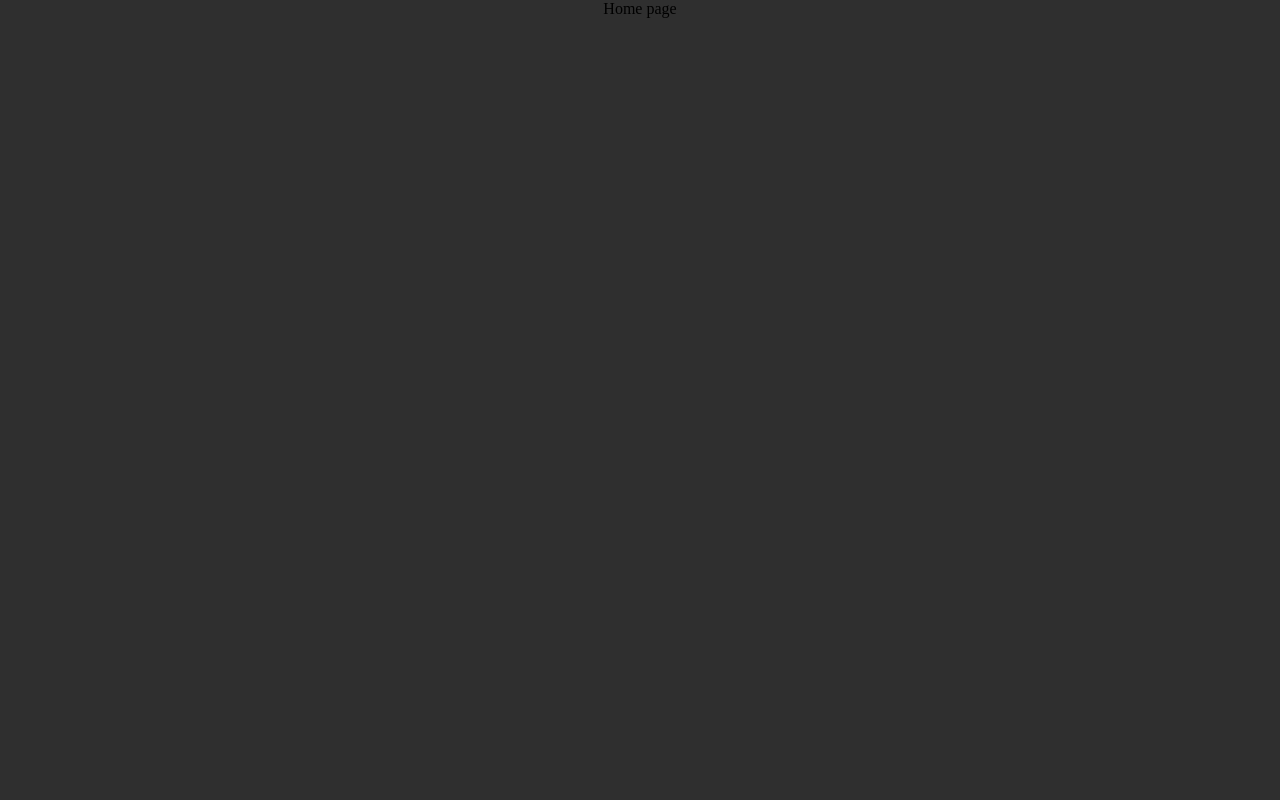
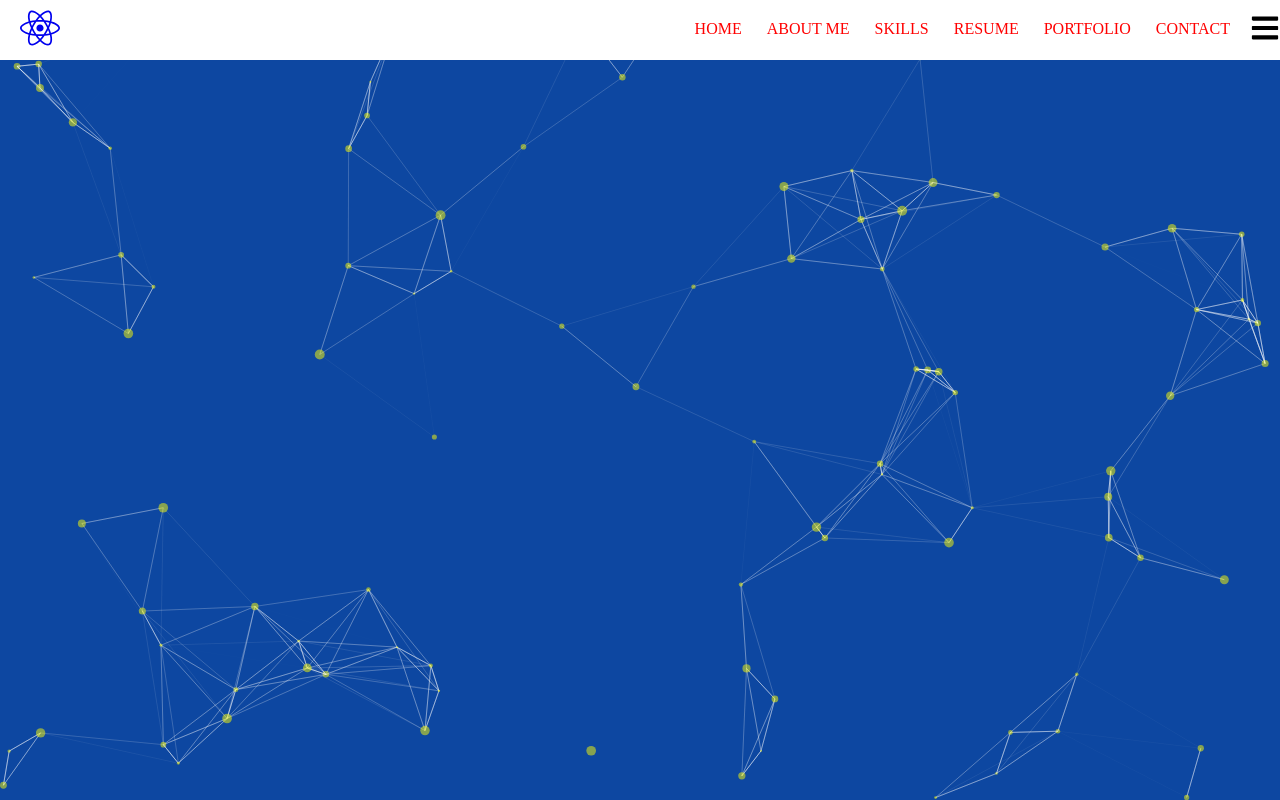
Before and after one commit to SureshReddy-Peram/my-react-portfolio, a React (Create React App) app: page / in a window 1280 px wide. Built offline with nearby package versions, Linux system fonts and the light colour scheme; a web font is replaced by a local one.

Commit message:
feature/animation added

```diff
--- a/package.json
+++ b/package.json
@@ -9,6 +9,7 @@
     "rc-progress": "^3.4.1",
     "react": "^18.2.0",
     "react-dom": "^18.2.0",
+    "react-icons": "^4.7.1",
     "react-router-dom": "^6.8.1",
     "react-scripts": "5.0.1",
     "react-simple-animate": "^3.5.2",
--- a/src/App.js
+++ b/src/App.js
@@ -1,19 +1,50 @@
 import './App.css';
-import {Routes,Route} from 'react-router-dom';
+import {Routes,Route,useLocation} from 'react-router-dom';
 import Home from './containers/home';
 import About from './containers/about';
 import Resume from './containers/resume';
 import Portfolio from './containers/portfolio';
 import Skills from './containers/skills';
 import Contact from './containers/contact';
+import Navbar from './components/navBar';
+import Particles from 'react-tsparticles';
+import {loadFull} from 'tsparticles';
+// import my_obj from "./utils/particle.json"
+//const particle = require("../utils/particle.json");
+import particle from "./utils/particle";
+import {useCallback} from 'react';
+
 
 function App() {
+
+        const location = useLocation();
+        console.log(location);
+
+        const showParticleJsInHomePage = location.pathname === "/";
+
+    const particlesInit = useCallback(async (main)=>{
+      console.log(main);
+      // you can initiate the tsParticles instance (engine) here, adding custom shapes or presets
+      // this loads the tsparticles package bundle, it's the easiest method for getting everything ready
+      // starting from v2 you can add only the features you need reducing the bundle size
+      await loadFull(main);
+    }, []);
+    const particlesLoaded =useCallback( async container => {
+      await console.log(container);
+  }, []);
+
+
+
   return (
     <div className="App">
       {/* particles js */}
 
+      {
+        showParticleJsInHomePage &&
+        <Particles id="tsparticles" init={particlesInit}  options={particle} loaded={particlesLoaded} />
+      }
       {/* navbar */}
-
+        <Navbar />
       {/* main page content */}
 
       {/* routings */}
--- a/src/components/navBar/index.jsx
+++ b/src/components/navBar/index.jsx
@@ -1,10 +1,72 @@
-import React from 'react';
+import React, {useState} from 'react';
+import {Link} from 'react-router-dom';
+import {FaBars,FaReact} from 'react-icons/fa';
+import {HiX} from 'react-icons/hi';
+import './styles.scss';
 
-const NavBar = ()=>{
+
+const data = [ {
+               label:'HOME',
+               to:'/'
+               },
+               {
+                label:'ABOUT ME',
+                to:'/about'
+                },
+                {
+                    label:'SKILLS',
+                    to:'/skills'
+                },
+                {
+                    label:'RESUME',
+                    to:'/resume'
+                },
+                {
+                    label:'PORTFOLIO',
+                    to:'/portfolio'
+                },
+                {
+                    label:'CONTACT',
+                    to:'/contact'
+                },
+            ];
+
+
+
+const Navbar = ()=>{
+
+    const [toggleIcon, setToggleIcon] = useState(false);
+
+    const handleToggleIcon = ()=>{
+        setToggleIcon(!toggleIcon);
+    }
     return (
         <>
+            <div className="navbar">
+                <div className="navbar__container">
+                    <Link to="/" className="navbar__logo">
+                    <FaReact size={40} />
+                    </Link>
+                </div>
+                <ul className={`navbar__menu ${toggleIcon? 'active': ''}`}>
+                    {
+                        data.map( (element, index)=> (
+                            <li key={index} className="navbar__menu__item">
+                                <Link className="navbar__menu__item__links" to={element.to}>
+                                    {element.label}
+                                </Link>
+                            </li>
+                        ))
+                    }
+                </ul>
 
+                <div className="navbar__menuicon" onClick={handleToggleIcon}>
+                    {
+                        toggleIcon? <HiX size={30} /> : <FaBars size={30} />
+                    }
+                </div>
+            </div>
         </>
     );
 }
-export default NavBar;
+export default Navbar;
--- a/src/components/navBar/styles.scss
+++ b/src/components/navBar/styles.scss
@@ -0,0 +1,94 @@
+.navbar{
+    background-color: var(--tomato-theme-background-color);
+    height: 60px;
+    display: flex;
+    justify-content: center;
+    align-items: center;
+    font-size: 1.25rem;
+    position: sticky;
+
+     &__container{
+        display: flex;
+        align-items: center;
+        width: 100%;
+        height: inherit;
+        padding: 0px 20px;
+        flex: 1;
+
+        &__logo{
+            color: var(--tomato-theme-main-color);
+            cursor: pointer;
+         }
+     }
+
+     &__menu{
+        display: flex;
+        list-style: none;
+        text-align: center;
+
+        &__item{
+           line-height: 40px;
+            margin-right: 1.5rem;
+            font-size: 1.6rem;
+
+            &::after{
+                content: '';
+                display: block;
+                height: 3px;
+                width: 0;
+                background: transparent;
+                transition: all 0.5s ease;
+            }
+
+            &:hover::after{
+                width: 100%;
+                background: var(--tomato-theme-main-color);
+            }
+
+            &__links{
+                color: var(--tomato-theme-main-color);
+                text-decoration: none;
+                padding: 0.5rem;
+            }
+        }
+    }
+}
+
+.navbar-menuicon{
+    display: none;
+}
+
+
+@media only screen and (max-width:768px){
+
+    .navbar__menu{
+    display: flex;
+    flex-direction: column;
+    justify-content: center;
+    width: 100%;
+    position: absolute;
+    top: 80px;
+    left: -110%;
+    opacity: 1;
+    transition: all 0.5s ease;
+
+    &.active{
+        background: #181818;
+        left: 0px;
+        opacity: 1;
+    }
+
+    &__item{
+        border-bottom: 1px solid #282828;
+        padding: 20px 0px;
+        margin: 0px;
+    }
+    }
+
+    .navbar__menuicon{
+        display: block;
+        cursor: pointer;
+        color: var(--tomato-theme-main-color);
+        padding-right: 10px;
+    }
+}
--- a/src/index.css
+++ b/src/index.css
@@ -1,17 +1,23 @@
 @import url('https://fonts.googleapis.com/css2?family=Blinker:wght@500&display=swap');
 
 :root{
-    --tomato--theme-background-color: #2f2f2f;
-    --tomato-theme-main-color: tomato;
-    --tomato-theme-sub-text-color: #ffffff;
+    --tomato-theme-background-color: #ffffff;
+    --tomato-theme-main-color: red;
+    --tomato-theme-sub-text-color: #2f2f2f;
     --tomato-theme-nav-background-color: #1a1a1a;
 }
 
+/* Universal Selector */
 *{
     margin: 0;
     padding: 0;
     box-sizing: border-box;
     scroll-behavior: smooth;
+}
+
+html{
+    font-size: 62.5%;
+    height: 100%;
 }
 
 body{
--- /dev/null
+++ b/src/utils/particle.js
@@ -0,0 +1,73 @@
+ const particle =    {
+    background: {
+        color: {
+            value: "#0d47a1",
+        },
+    },
+    fpsLimit: 50,
+    interactivity: {
+        events: {
+            onClick: {
+                enable: true,
+                mode: "push",
+            },
+            onHover: {
+                enable: true,
+                mode: "repulse",
+            },
+            resize: true,
+        },
+        modes: {
+            push: {
+                quantity: 4,
+            },
+            repulse: {
+                distance: 200,
+                duration: 0.4,
+            },
+        },
+    },
+    particles: {
+        color: {
+            value: "#ffff00",
+        },
+        links: {
+            color: "#ffffff",
+            distance: 150,
+            enable: true,
+            opacity: 0.5,
+            width: 1,
+        },
+        collisions: {
+            enable: true,
+        },
+        move: {
+            direction: "none",
+            enable: true,
+            outModes: {
+                default: "bounce",
+            },
+            random: false,
+            speed: 6,
+            straight: false,
+        },
+        number: {
+            density: {
+                enable: true,
+                area: 800,
+            },
+            value: 80,
+        },
+        opacity: {
+            value: 0.5,
+        },
+        shape: {
+            type: "circle",
+        },
+        size: {
+            value: { min: 1, max: 5 },
+        },
+    },
+    detectRetina: true,
+}
+export default particle;
```
Also changed, not shown: 1 other file (tests, documents, lock files or other folders).
